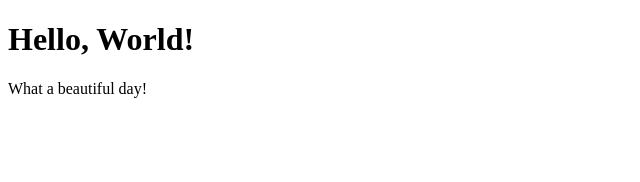
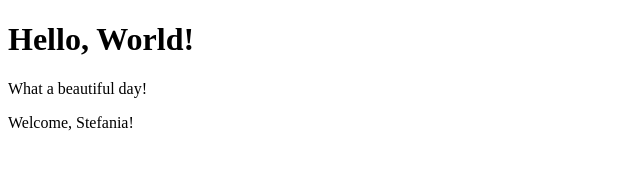
Before and after one commit to stefaniazocco/react-exercises, a React (Create React App) app: page / in a window 1280 px wide. Shown: the top 182 px of the page, without its empty margins (0-640 px from the left). Built offline with nearby package versions, Linux system fonts and the light colour scheme.

Commit message:
add welcome

```diff
--- a/src/App.js
+++ b/src/App.js
@@ -1,8 +1,9 @@
 import React from "react"
-import { Hello } from "./hello"
+import { Hello } from "./Hello"
+import { Welcome } from "./Welcome"
 
 export class App extends React.Component{
     render() {
-        return <div><Hello /></div>
+        return <div><Hello /><Welcome name="Stefania" /></div>
     }
 }
--- /dev/null
+++ b/src/Welcome.js
@@ -0,0 +1,8 @@
+import React from "react";
+
+
+export class Welcome extends React.Component {
+    render(){
+        return <p>Welcome, {this.props.name}!</p>
+    }
+}
--- a/src/hello.js
+++ b/src/hello.js
@@ -1,5 +1,5 @@
 import React from "react"
-import Message from "./message"
+import Message from "./Message"
 
 export class Hello extends React.Component{
     render() {
```
